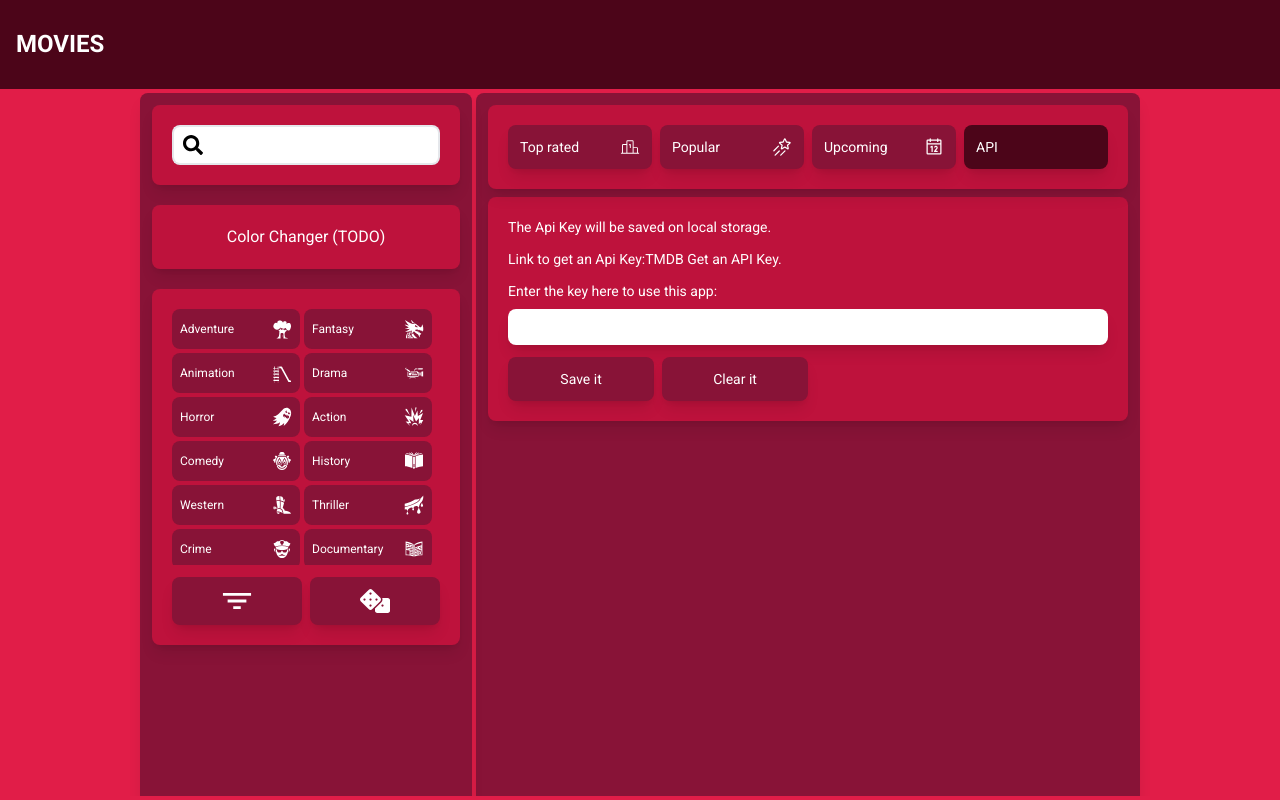
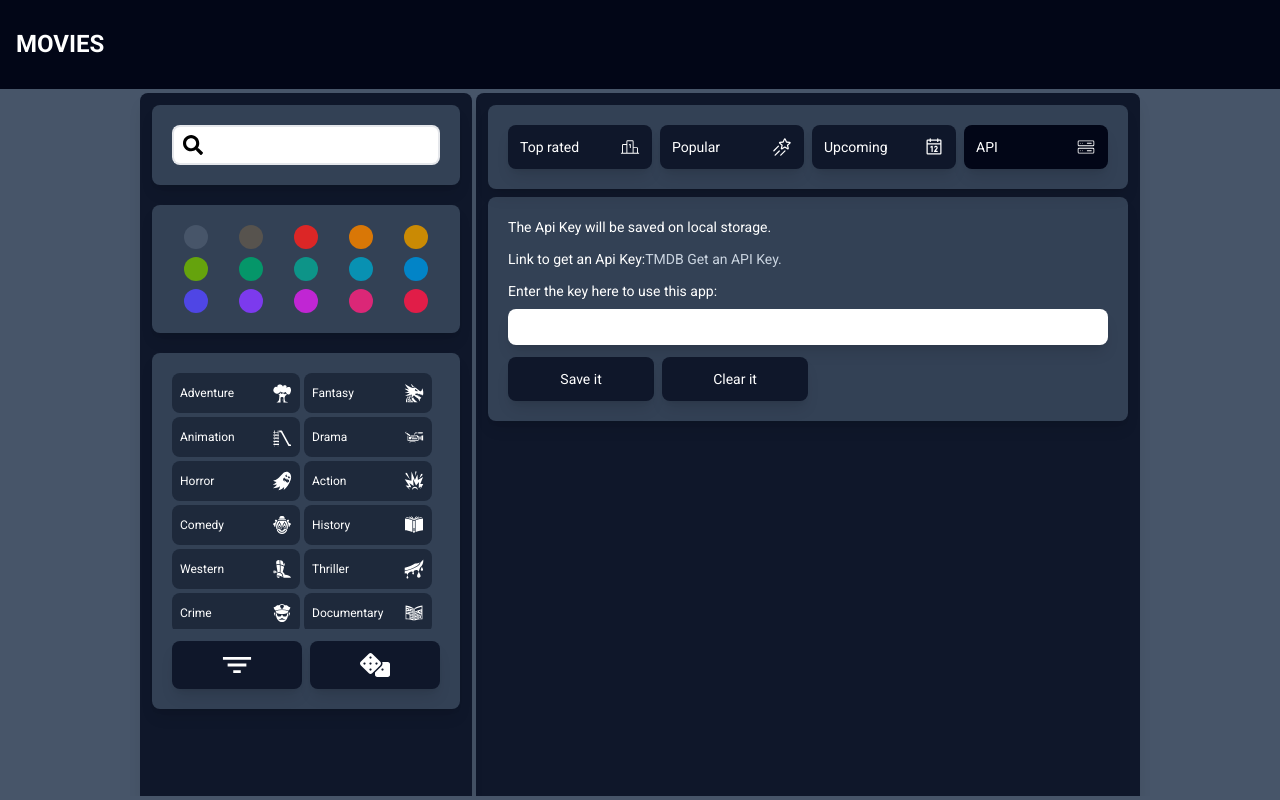
Before and after one commit to leobez/cinelog, a React (Vite) app: page /api in a window 1280 px wide. Built offline with nearby package versions, Linux system fonts and the light colour scheme; no server answers.

Commit message:
progress on css

```diff
--- a/src/components/Categories.tsx
+++ b/src/components/Categories.tsx
@@ -2,6 +2,7 @@ import { NavLink } from 'react-router-dom'
 import { PiRankingLight, PiShootingStar, PiCalendar} from "react-icons/pi";
 import { useContext } from 'react';
 import ThemeContext, { ThemeContextType } from '../context/ThemeContext';
+import { CiServer } from "react-icons/ci";
 
 const Categories = () => {
 
@@ -56,6 +57,7 @@ const Categories = () => {
                         `p-3 rounded-lg shadow-lg h-12 md:h-full w-full md:w-1/4 flex justify-between items-center hover:bg-${theme}-950 bg-${theme}-900 text-white duration-200 text-sm`
                     }>
                     API
+                    <CiServer size={20} fill="white"/>
                 </NavLink>
 
             </div>
--- a/src/components/MovieList.tsx
+++ b/src/components/MovieList.tsx
@@ -20,7 +20,8 @@ const MovieList = ({movieList}: Props) => {
 
     const handleClick = ():void => {
         // Save container current position, so it can be used to move user back to where they were before clicking.
-        const ScrollNode = containerRef.current.parentNode.parentNode.parentNode.parentNode.parentNode.parentNode // lmao
+        const ScrollNode = containerRef.current.parentNode.parentNode.parentNode.parentNode.parentNode.parentNode.parentNode // lmao
+        console.log(ScrollNode)
         updateScrollPos(Number(ScrollNode.scrollTop))
     }
 
@@ -29,7 +30,7 @@ const MovieList = ({movieList}: Props) => {
 
         // containerRef not loaded yet
         if (!containerRef.current) return;
-        const ScrollNode = containerRef.current.parentNode.parentNode.parentNode.parentNode.parentNode.parentNode
+        const ScrollNode = containerRef.current.parentNode.parentNode.parentNode.parentNode.parentNode.parentNode.parentNode
 
         // It is possible to move scrollBar
         //console.log('moving scroll to: ', scrollPos)
--- /dev/null
+++ b/src/components/Sidebar/ColorChanger.tsx
@@ -0,0 +1,22 @@
+import { useContext } from "react"
+import ThemeContext, { ThemeContextType } from "../../context/ThemeContext"
+
+const ColorChanger = () => {
+
+    const {possibleThemes, updateTheme} = useContext(ThemeContext) as ThemeContextType
+
+    const handleClick = (e:any):void => {
+        e.preventDefault()
+        updateTheme(e.target.id)
+    }
+
+    return (
+        <div className="grid grid-cols-5 gap-2 place-items-center">
+            {possibleThemes && possibleThemes.map(((possibleTheme:string, index:number) => (
+                <button key={index} id={`${possibleTheme}`} className={`bg-${possibleTheme}-600 h-6 w-6 rounded-full`} title={`${possibleTheme}`} onClick={handleClick}/>
+            )))}
+        </div>
+    )
+}
+
+export default ColorChanger
--- a/src/components/Sidebar/Filter.tsx
+++ b/src/components/Sidebar/Filter.tsx
@@ -77,15 +77,15 @@ const Filter = () => {
 
       //console.log(classList)
 
-      if (classList.includes('unselected')) {
-        e.target.classList.remove('unselected')
-        e.target.classList.add('selected')
+      if (classList.includes(`bg-${theme}-800`)) {
+        e.target.classList.remove(`bg-${theme}-800`)
+        e.target.classList.add(`bg-${theme}-950`)
         //console.log('SELECTING: ', id)
         addGenre(id)
 
-      } else if (classList.includes('selected')) {
-        e.target.classList.remove('selected')
-        e.target.classList.add('unselected')
+      } else if (classList.includes(`bg-${theme}-950`)) {
+        e.target.classList.remove(`bg-${theme}-950`)
+        e.target.classList.add(`bg-${theme}-800`)
         //console.log('UNSELECTING: ', id)
         removeGenre(id)
 
@@ -102,7 +102,7 @@ const Filter = () => {
                       const IconComponent = icons[genre[0]]
 
                       return (
-                        <button key={genre[0]} className={`h-10 rounded-lg text-center py-1 px-2 text-xs bg-${theme}-900 hover:bg-${theme}-950 text-white cursor-pointer unselected text-ellipsis overflow-hidden whitespace-nowrap flex justify-between items-center`} id={genre[0]} onClick={toggleGenre} title={genre[1]}>
+                        <button key={genre[0]} className={`h-10 rounded-lg text-center py-1 px-2 text-xs bg-${theme}-800 hover:bg-${theme}-950 text-white cursor-pointer text-ellipsis overflow-hidden whitespace-nowrap flex justify-between items-center`} id={genre[0]} onClick={toggleGenre} title={genre[1]}>
                             {genre[1]} <IconComponent size={20} fill="white"/>
                         </button>
                       )
--- a/src/components/Sidebar/Sidebar.tsx
+++ b/src/components/Sidebar/Sidebar.tsx
@@ -4,6 +4,7 @@ import Information from "./Information"
 import { useContext } from "react"
 import MovieContext, { MovieContextType } from "../../context/MovieContext"
 import ThemeContext, { ThemeContextType } from "../../context/ThemeContext"
+import ColorChanger from "./ColorChanger"
 
 const Sidebar = () => {
 
@@ -20,7 +21,7 @@ const Sidebar = () => {
                 </div>
 
                 <div className={`p-5 bg-${theme}-700 rounded-lg shadow-lg text-white`}>
-                    Color Changer (TODO)
+                    <ColorChanger/>
                 </div>
 
                 <div className={`p-5 bg-${theme}-700 rounded-lg shadow-lg`}>
--- a/src/context/ThemeContext.tsx
+++ b/src/context/ThemeContext.tsx
@@ -3,6 +3,7 @@ import { createContext, useState } from "react";
 export type ThemeContextType = {
     theme:string,
     updateTheme:(newTheme:string)=>void
+    possibleThemes:string[]
 }
 
 const ThemeContext = createContext<ThemeContextType|null>(null)
@@ -18,7 +19,7 @@ export const ThemeContextProvider = ({children}:any) => {
             emerald
             teal
             cyan
-            sky'
+            sky
             indigo
             violet
             fuchsia
@@ -26,7 +27,25 @@ export const ThemeContextProvider = ({children}:any) => {
             rose
     */
 
-    const [theme, setTheme] = useState<string>('rose')
+    const possibleThemes = [
+        'slate',
+        'stone',
+        'red',
+        'amber',
+        'yellow',
+        'lime',
+        'emerald',
+        'teal',
+        'cyan',
+        'sky',
+        'indigo',
+        'violet',
+        'fuchsia',
+        'pink',
+        'rose',
+    ]
+
+    const [theme, setTheme] = useState<string>('slate')
 
     const updateTheme = (newTheme:string) => {
         setTheme(newTheme)
@@ -36,7 +55,8 @@ export const ThemeContextProvider = ({children}:any) => {
         <ThemeContext.Provider value={
                 {
                     theme,
-                    updateTheme
+                    updateTheme,
+                    possibleThemes
                 }
             }>
 
--- a/src/pages/Api.tsx
+++ b/src/pages/Api.tsx
@@ -26,7 +26,7 @@ const Api = () => {
         e.preventDefault()
         updateApiKey('')
         localStorage.removeItem('tmdbApiKey')
-        updateMessage('Api key was removed from local storage', 'green')
+        updateMessage('Api key cleared from local storage', 'green')
     }
 
     return (
--- a/src/pages/Movie.tsx
+++ b/src/pages/Movie.tsx
@@ -81,7 +81,7 @@ const Movie = () => {
 
                     <div className='relative text-sm self-end'>
                         <div
-                            className={`w-64 h-fit mt-1 hidden top-0 rounded-lg shadow-lg border p-5 border-${theme}-900 text-left animate-in -translate-x-full duration-400 absolute z-40 bg-${theme}-900 text-white overflow-y-auto scrollbar-thin'
+                            className={`w-64 h-fit mt-1 hidden top-0 rounded-lg shadow-lg p-5 text-left animate-in -translate-x-full duration-400 absolute z-40 bg-${theme}-900 text-white overflow-y-auto scrollbar-thin'
                             id='prod-detail`}
                             ref={missingInfoRef}
                         >
```
Also changed, not shown: tailwind.config.js (+31 -13 lines), todo.txt.
